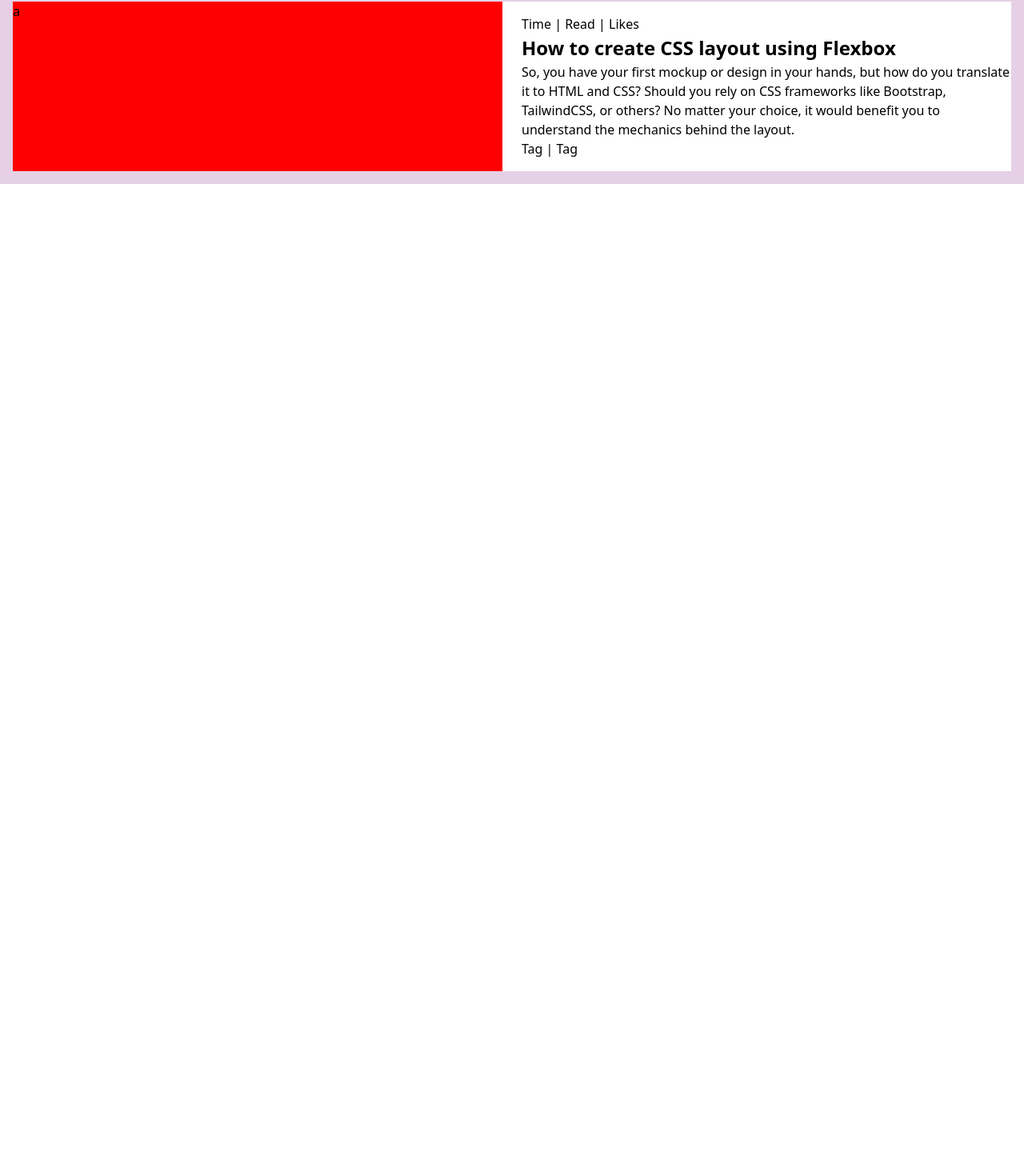
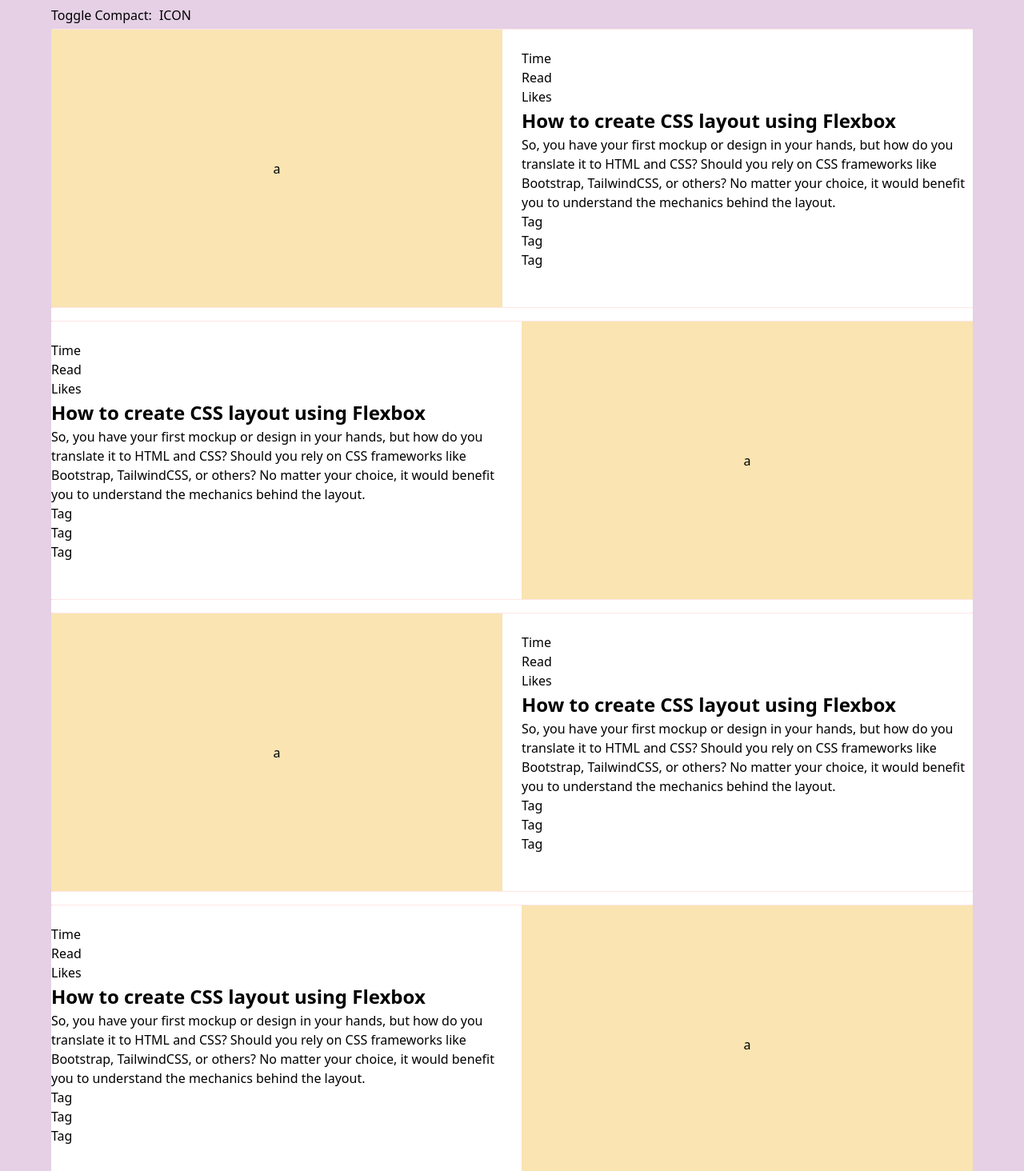
Before and after one commit to Shwartz/svelte5, a SvelteKit app: page /blog in a window 1280 px wide. Shown: the part 86-1550 px from the top of the page at 80% size. Before the commit the page ends 800 px from the top, so only its background shows below. Built offline with nearby package versions, Linux system fonts and the light colour scheme.

Commit message:
Adding compact toggler component

```diff
--- a/src/app.scss
+++ b/src/app.scss
@@ -16,5 +16,5 @@ body {
   max-width: 1440px;
   width: 100%;
   background: #e5d0e5;
-  padding: 1rem;
+  padding: 1rem 4rem;
 }
--- /dev/null
+++ b/src/lib/components/ToggleCompact.svelte
@@ -0,0 +1,56 @@
+<script>
+	import { onMount } from 'svelte';
+	//import { Icon24Cancel } from '@sveltevk/icons';
+
+	let checked = false;
+	let checkedBoolean = 'false';
+
+	onMount(() => {
+		const savedState = localStorage.getItem('themeCompactState');
+		checkedBoolean = savedState === 'true' ? 'true': 'false';
+	});
+
+	function toggleCompact() {
+		checkedBoolean = (checkedBoolean === 'true') ? 'false': 'true';
+		checked = checkedBoolean === 'true';
+		localStorage.setItem('themeCompactState', checkedBoolean);
+	}
+</script>
+
+<label for="toggleCompact" class="theme-toggle">
+	<input id="toggleCompact" type="checkbox" bind:checked on:change={toggleCompact} />
+	<div class="icon-wrapper">
+		<!--<Icon24Cancel />-->
+		<p>ICON</p>
+	</div>
+</label>
+
+<style>
+    .theme-toggle {
+        cursor: pointer;
+    }
+
+    input[type="checkbox"] {
+        display: none;
+    }
+
+    .icon-wrapper {
+        display: inline-block;
+        padding: 5px;
+        border-radius: 50%;
+        transition: background-color 0.3s ease;
+    }
+
+    input[type="checkbox"]:checked + .icon-wrapper {
+        background-color: #4CAF50;
+    }
+
+    :global(body) {
+        transition: background-color 0.3s ease, color 0.3s ease;
+    }
+
+    :global(body.dark-theme) {
+        background-color: #333;
+        color: #fff;
+    }
+</style>
--- a/src/routes/+layout.svelte
+++ b/src/routes/+layout.svelte
@@ -15,14 +15,15 @@
 				<a href="/blog">Blog</a>
 				<a href="/news-archive">News archive</a>
 			</nav>
-			<div>[i][c][o][n][s]</div>
+			<div>
+				[i][c][o][n][s]
+			</div>
 		</header>
 		<slot />
 	</div>
 </div>
 
 <style lang="scss">
-
   header {
     display: flex;
   }
--- a/src/routes/blog/+page.svelte
+++ b/src/routes/blog/+page.svelte
@@ -1,15 +1,118 @@
+<script>
+	import ToggleCompact from '$lib/components/ToggleCompact.svelte';
+</script>
 <h1>Blog <span>tags | tags | tags</span></h1>
+<div>Toggle Compact: <ToggleCompact /></div>
 
 <div class="blog">
-	<section class="blog-left">
+	<section class="post">
 		<div class="visual">a</div>
 		<div class="content">
-			<p>Time | Read | Likes</p>
+				<div class="icons">
+					<div>Time</div>
+					<div>Read</div>
+					<div>Likes</div>
+				</div>
+			<div>
 				<h1>How to create CSS layout using Flexbox</h1>
-			<p>So, you have your first mockup or design in your hands, but how do you translate it to HTML and CSS? Should you
+				<p>So, you have your first mockup or design in your hands, but how do you translate it to HTML and CSS? Should
+					you
 					rely on CSS frameworks like Bootstrap, TailwindCSS, or others? No matter your choice, it would benefit you to
 					understand the mechanics behind the layout.</p>
-			<p>Tag | Tag</p>
+				<div class="tags">
+					<div>Tag</div>
+					<div>Tag</div>
+					<div>Tag</div>
+				</div>
+			</div>
+		</div>
+	</section>
+	<section class="post">
+		<div class="visual">a</div>
+		<div class="content">
+				<div class="icons">
+					<div>Time</div>
+					<div>Read</div>
+					<div>Likes</div>
+				</div>
+			<div>
+				<h1>How to create CSS layout using Flexbox</h1>
+				<p>So, you have your first mockup or design in your hands, but how do you translate it to HTML and CSS? Should
+					you
+					rely on CSS frameworks like Bootstrap, TailwindCSS, or others? No matter your choice, it would benefit you to
+					understand the mechanics behind the layout.</p>
+				<div class="tags">
+					<div>Tag</div>
+					<div>Tag</div>
+					<div>Tag</div>
+				</div>
+			</div>
+		</div>
+	</section>
+	<section class="post">
+		<div class="visual">a</div>
+		<div class="content">
+				<div class="icons">
+					<div>Time</div>
+					<div>Read</div>
+					<div>Likes</div>
+				</div>
+			<div>
+				<h1>How to create CSS layout using Flexbox</h1>
+				<p>So, you have your first mockup or design in your hands, but how do you translate it to HTML and CSS? Should
+					you
+					rely on CSS frameworks like Bootstrap, TailwindCSS, or others? No matter your choice, it would benefit you to
+					understand the mechanics behind the layout.</p>
+				<div class="tags">
+					<div>Tag</div>
+					<div>Tag</div>
+					<div>Tag</div>
+				</div>
+			</div>
+		</div>
+	</section>
+	<section class="post">
+		<div class="visual">a</div>
+		<div class="content">
+				<div class="icons">
+					<div>Time</div>
+					<div>Read</div>
+					<div>Likes</div>
+				</div>
+			<div>
+				<h1>How to create CSS layout using Flexbox</h1>
+				<p>So, you have your first mockup or design in your hands, but how do you translate it to HTML and CSS? Should
+					you
+					rely on CSS frameworks like Bootstrap, TailwindCSS, or others? No matter your choice, it would benefit you to
+					understand the mechanics behind the layout.</p>
+				<div class="tags">
+					<div>Tag</div>
+					<div>Tag</div>
+					<div>Tag</div>
+				</div>
+			</div>
+		</div>
+	</section>
+	<section class="post">
+		<div class="visual">a</div>
+		<div class="content">
+				<div class="icons">
+					<div>Time</div>
+					<div>Read</div>
+					<div>Likes</div>
+				</div>
+			<div>
+				<h1>How to create CSS layout using Flexbox</h1>
+				<p>So, you have your first mockup or design in your hands, but how do you translate it to HTML and CSS? Should
+					you
+					rely on CSS frameworks like Bootstrap, TailwindCSS, or others? No matter your choice, it would benefit you to
+					understand the mechanics behind the layout.</p>
+				<div class="tags">
+					<div>Tag</div>
+					<div>Tag</div>
+					<div>Tag</div>
+				</div>
+			</div>
 		</div>
 	</section>
 </div>
@@ -19,20 +122,76 @@
     background: white;
   }
 
-	.blog-left {
+  .post {
     display: flex;
     gap: 1.5rem;
+    border-top: 1px dotted #ffcdcc;
+    border-bottom: 1px dotted #ffcdcc;
 
-		> div {
-			width: 50%;
+    &:not(:first-child) {
+      margin-top: 1rem;
+    }
+
+    &:nth-child(even) {
+      flex-direction: row-reverse;
     }
   }
 
   .visual {
-    background: red;
+    display: flex;
+    align-items: center;
+    justify-content: center;
+    width: 50%;
+    aspect-ratio: 13/8;
+    background: #f9e4b2;
   }
 
   .content {
-		padding: 1rem 0;
+    padding: 1.5rem 0;
+    width: 50%;
   }
+
+  .compact {
+    .post {
+      flex-direction: row;
+    }
+
+    .visual {
+      width: 310px;
+    }
+
+    .content {
+      display: flex;
+      flex-direction: row-reverse;
+			width: 100%;
+    }
+
+    .tags {
+      display: flex;
+    }
+  }
+
+:global(.page:has(input#toggleCompact[type="checkbox"]:checked)) .blog {
+	background: #95de95;
+
+  .post {
+    flex-direction: row;
+  }
+
+  .visual {
+    width: 310px;
+  }
+
+  .content {
+    display: flex;
+    flex-direction: row-reverse;
+    width: 100%;
+  }
+
+  .tags {
+    display: flex;
+  }
+}
+
 </style>
+<!--645/400-->
```
Lines whose indentation alone changed are shown as unchanged.
